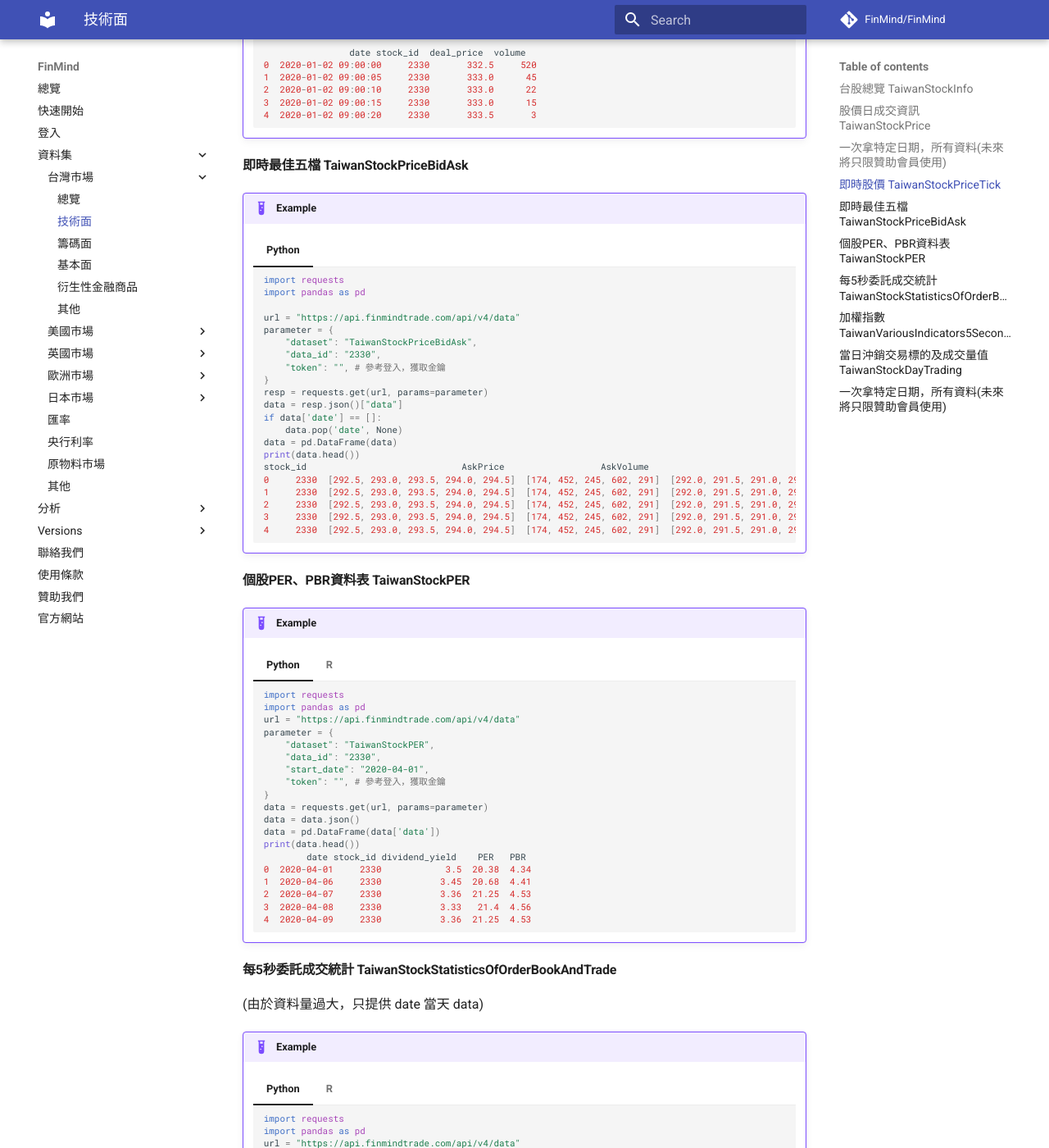
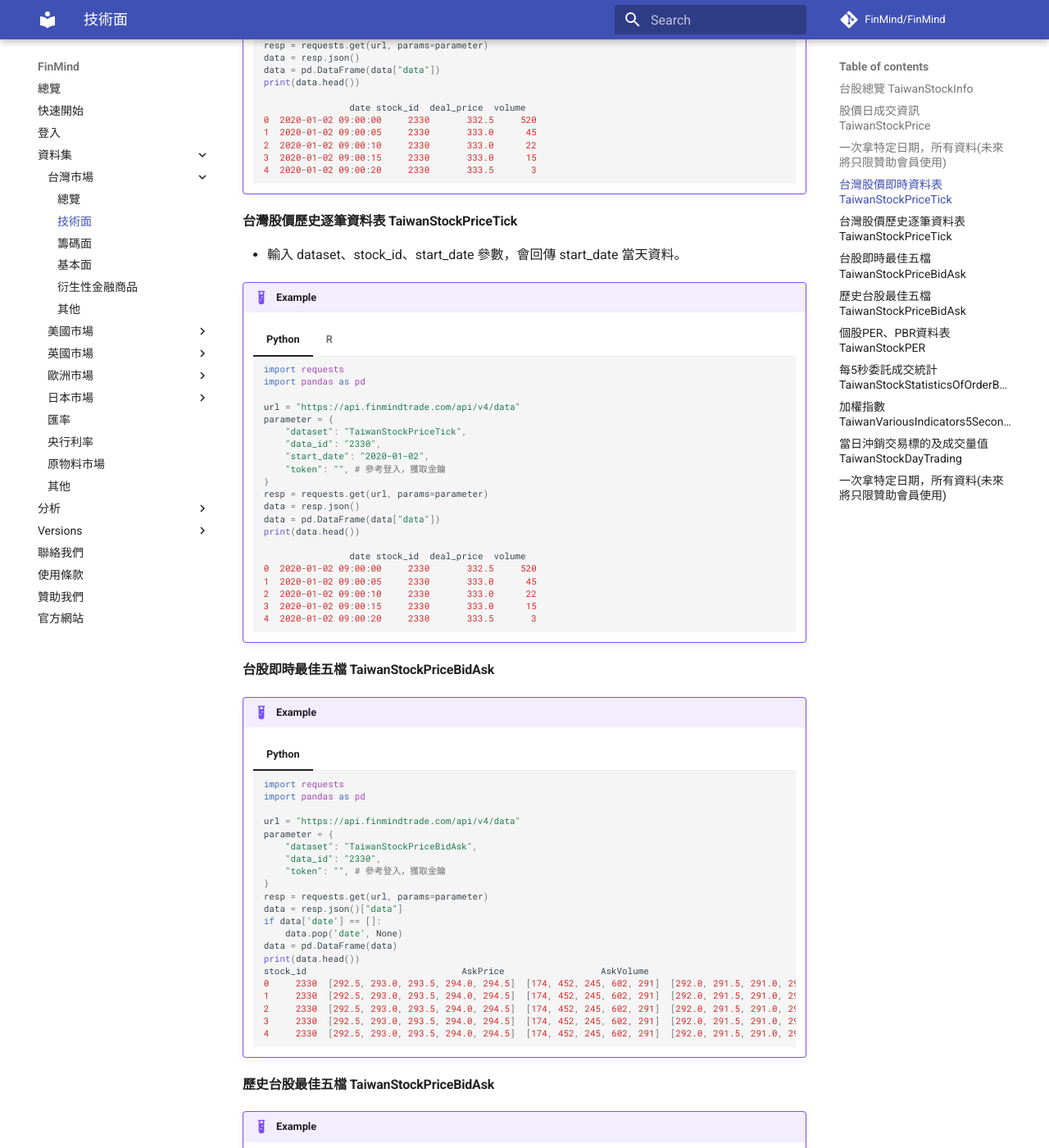
Before and after one commit to FinMind/FinMind-Doc, an MkDocs documentation site: the page built from docs/tutor/TaiwanMarket/Technical.md, in a window 1280 px wide and 1400 px high, scrolled down 2380 px. Shown: the whole window at 82% size. Built offline with MkDocs 1.6.1 and Material for MkDocs 9.7.7, drawn with Linux system fonts in a browser that asks for light colours; comment, search, counter and statistics services are not loaded; some of the changed text lies outside the part shown.

Commit message:
feat: add history tick

````diff
--- a/docs/tutor/TaiwanMarket/Technical.md
+++ b/docs/tutor/TaiwanMarket/Technical.md
@@ -1,8 +1,11 @@
-在台股技術面，我們擁有 7 種資料集，如下:
+在台股技術面，我們擁有 10 種資料集，如下:
 
+- [台股總覽 TaiwanStockInfo](https://finmind.github.io/tutor/TaiwanMarket/Technical/#taiwanstockinfo)
 - [台灣股價資料表 TaiwanStockPrice](https://finmind.github.io/tutor/TaiwanMarket/Technical/#taiwanstockprice)
-- [台灣股價及時資料表 TaiwanStockPriceTick](https://finmind.github.io/tutor/TaiwanMarket/Technical/#taiwanstockpricetick)
-- [台灣即時最佳五檔 TaiwanStockPriceBidAsk](https://finmind.github.io/tutor/TaiwanMarket/Technical/#taiwanstockpricebidask)
+- [台灣股價即時資料表 TaiwanStockPriceTick](https://finmind.github.io/tutor/TaiwanMarket/Technical/#taiwanstockpricetick)
+- [台灣股價歷史逐筆資料表 TaiwanStockPriceTick](https://finmind.github.io/tutor/TaiwanMarket/Technical/#taiwanstockpricetick_1)
+- [台股即時最佳五檔 TaiwanStockPriceBidAsk](https://finmind.github.io/tutor/TaiwanMarket/Technical/#taiwanstockpricebidask)
+- [歷史台股最佳五檔 TaiwanStockPriceBidAsk](https://finmind.github.io/tutor/TaiwanMarket/Technical/#taiwanstockpricebidask_1)
 - [台灣個股PER、PBR資料表 TaiwanStockPER](https://finmind.github.io/tutor/TaiwanMarket/Technical/#perpbr-taiwanstockper)
 - [每5秒委託成交統計 TaiwanStockStatisticsOfOrderBookAndTrade](https://finmind.github.io/tutor/TaiwanMarket/Technical/#5-taiwanstockstatisticsoforderbookandtrade)
 - [台股加權指數 TaiwanVariousIndicators5Seconds](https://finmind.github.io/tutor/TaiwanMarket/Technical/#taiwanvariousindicators5seconds)
@@ -182,10 +185,9 @@
         ```
 
 
-#### 即時股價 TaiwanStockPriceTick
+#### 台灣股價即時資料表 TaiwanStockPriceTick
 
 - 輸入 dataset、stock_id 參數，會回傳當天最近 100 筆即時資料。
-- 輸入 dataset、stock_id、date，會回傳 date 當天 data。
 
 !!! example
     === "Python"
@@ -241,7 +243,65 @@
         6: 2020-01-02     2330      333.0     20 09:00:25.000000000
         ```
 
-#### 即時最佳五檔 TaiwanStockPriceBidAsk
+#### 台灣股價歷史逐筆資料表 TaiwanStockPriceTick
+
+- 輸入 dataset、stock_id、start_date 參數，會回傳 start_date 當天資料。
+
+!!! example
+    === "Python"
+        ```python
+        import requests
+        import pandas as pd
+
+        url = "https://api.finmindtrade.com/api/v4/data"
+        parameter = {
+            "dataset": "TaiwanStockPriceTick",
+            "data_id": "2330",
+            "start_date": "2020-01-02",
+            "token": "", # 參考登入，獲取金鑰
+        }
+        resp = requests.get(url, params=parameter)
+        data = resp.json()
+        data = pd.DataFrame(data["data"])
+        print(data.head())
+
+                        date stock_id  deal_price  volume
+        0  2020-01-02 09:00:00     2330       332.5     520
+        1  2020-01-02 09:00:05     2330       333.0      45
+        2  2020-01-02 09:00:10     2330       333.0      22
+        3  2020-01-02 09:00:15     2330       333.0      15
+        4  2020-01-02 09:00:20     2330       333.5       3
+        ```
+    === "R"
+        ```R
+        library(httr)
+        library(data.table)
+        library(dplyr)
+        url = 'https://api.finmindtrade.com/api/v4/data'
+        response = httr::GET(
+        url = url,
+        query = list(
+            dataset="TaiwanStockPriceMinute",
+            data_id= "2330",
+            start_date= "2020-01-02",
+            token = "" # 參考登入，獲取金鑰
+        )
+        )
+        data = content(response)
+        df = do.call('cbind',data$data) %>%
+        data.table
+        head(df)
+
+                date stock_id deal_price volume               Time
+        1: 2020-01-02     2330      332.5    520 09:00:00.000000000
+        2: 2020-01-02     2330      333.0     45 09:00:05.000000000
+        3: 2020-01-02     2330      333.0     22 09:00:10.000000000
+        4: 2020-01-02     2330      333.0     15 09:00:15.000000000
+        5: 2020-01-02     2330      333.5      3 09:00:20.000000000
+        6: 2020-01-02     2330      333.0     20 09:00:25.000000000
+        ```
+
+#### 台股即時最佳五檔 TaiwanStockPriceBidAsk
 
 !!! example
     === "Python"
@@ -267,6 +327,35 @@
         2     2330  [292.5, 293.0, 293.5, 294.0, 294.5]  [174, 452, 245, 602, 291]  [292.0, 291.5, 291.0, 290.5, 290.0]  [67, 236, 1114, 1505, 7097]  13:24:54.592893
         3     2330  [292.5, 293.0, 293.5, 294.0, 294.5]  [174, 452, 245, 602, 291]  [292.0, 291.5, 291.0, 290.5, 290.0]  [67, 236, 1114, 1506, 7097]  13:24:54.598656
         4     2330  [292.5, 293.0, 293.5, 294.0, 294.5]  [174, 452, 245, 602, 291]  [292.0, 291.5, 291.0, 290.5, 290.0]  [67, 236, 1116, 1506, 7097]  13:24:54.907709
+        ```
+
+#### 歷史台股最佳五檔 TaiwanStockPriceBidAsk
+
+!!! example
+    === "Python"
+        ```python
+        import requests
+        import pandas as pd
+
+        url = "https://api.finmindtrade.com/api/v4/data"
+        parameter = {
+            "dataset": "TaiwanStockPriceBidAsk",
+            "data_id": "2330",
+            "start_date": "2021-01-04",
+            "token": "", # 參考登入，獲取金鑰
+        }
+        resp = requests.get(url, params=parameter)
+        data = resp.json()["data"]
+        if data['date'] == []:
+            data.pop('date', None)
+        data = pd.DataFrame(data)
+        print(data.head())
+        stock_id                             AskPrice                  AskVolume                             BidPrice                    BidVolume             Time    date
+        0     2330  [292.5, 293.0, 293.5, 294.0, 294.5]  [174, 452, 245, 602, 291]  [292.0, 291.5, 291.0, 290.5, 290.0]  [67, 236, 1109, 1505, 7097]  13:24:54.559711  2021-01-04
+        1     2330  [292.5, 293.0, 293.5, 294.0, 294.5]  [174, 452, 245, 602, 291]  [292.0, 291.5, 291.0, 290.5, 290.0]  [67, 236, 1112, 1505, 7097]  13:24:54.568170  2021-01-04
+        2     2330  [292.5, 293.0, 293.5, 294.0, 294.5]  [174, 452, 245, 602, 291]  [292.0, 291.5, 291.0, 290.5, 290.0]  [67, 236, 1114, 1505, 7097]  13:24:54.592893  2021-01-04
+        3     2330  [292.5, 293.0, 293.5, 294.0, 294.5]  [174, 452, 245, 602, 291]  [292.0, 291.5, 291.0, 290.5, 290.0]  [67, 236, 1114, 1506, 7097]  13:24:54.598656  2021-01-04
+        4     2330  [292.5, 293.0, 293.5, 294.0, 294.5]  [174, 452, 245, 602, 291]  [292.0, 291.5, 291.0, 290.5, 290.0]  [67, 236, 1116, 1506, 7097]  13:24:54.907709  2021-01-04
         ```
 
 #### 個股PER、PBR資料表 TaiwanStockPER
````
Also changed, not shown: docs/tutor/TaiwanMarket/DataList.md (+6 -4 lines).
